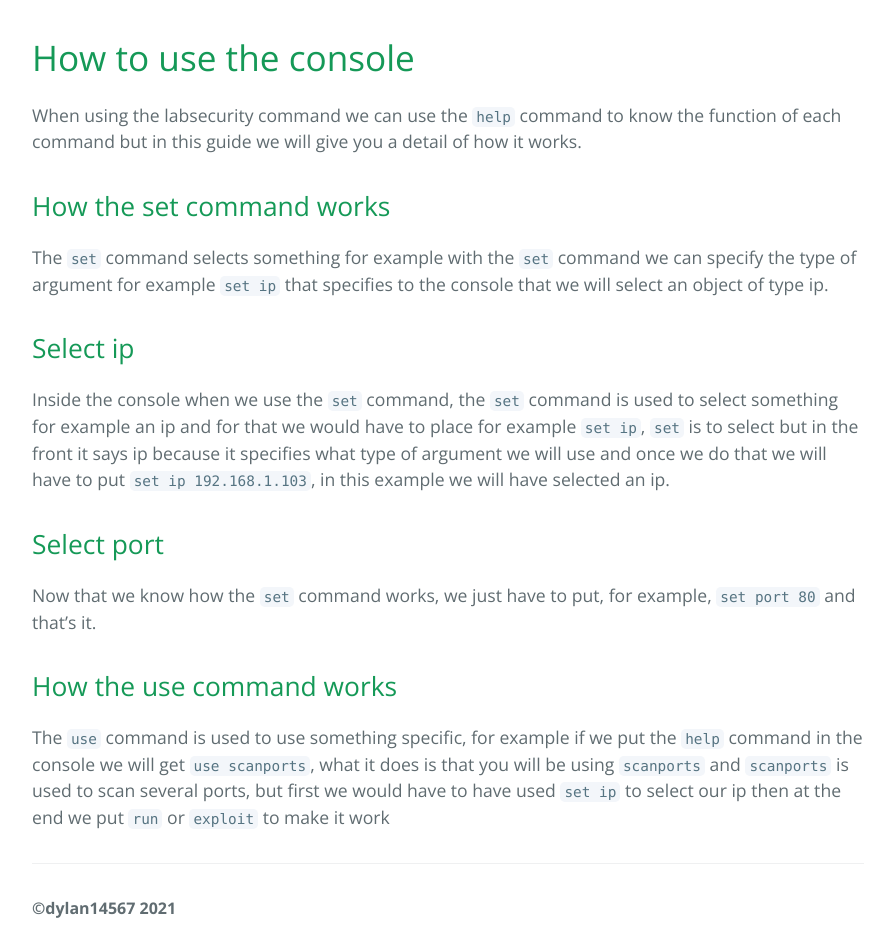
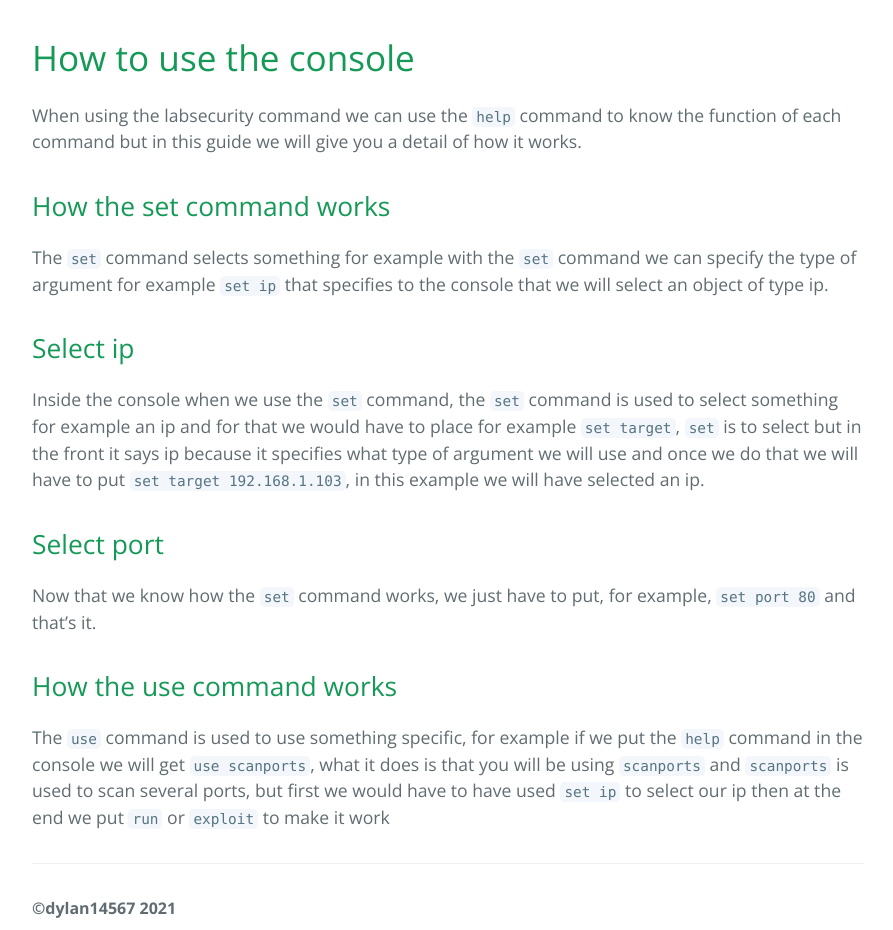
Before and after one commit to dylanmeca/labsecurity, a Jekyll site: the page built from docs/index.md, in a window 1280 px wide. Shown: the part 1183-2113 px from the top of the page, without its empty margins (192-1085 px from the left). Built offline with Jekyll 4.4.1, drawn with Linux system fonts in a browser that asks for light colours.

Commit message:
Update index.md

````diff
--- a/docs/index.md
+++ b/docs/index.md
@@ -43,7 +43,7 @@
 
 ## Select ip
 
-Inside the console when we use the ``` set ``` command, the ``` set ``` command is used to select something for example an ip and for that we would have to place for example ``` set ip ```, ``` set ``` is to select but in the front it says ip because it specifies what type of argument we will use and once we do that we will have to put ``` set ip 192.168.1.103 ```, in this example we will have selected an ip.
+Inside the console when we use the ``` set ``` command, the ``` set ``` command is used to select something for example an ip and for that we would have to place for example ``` set target ```, ``` set ``` is to select but in the front it says ip because it specifies what type of argument we will use and once we do that we will have to put ``` set target 192.168.1.103 ```, in this example we will have selected an ip.
 
 ## Select port
 
````
